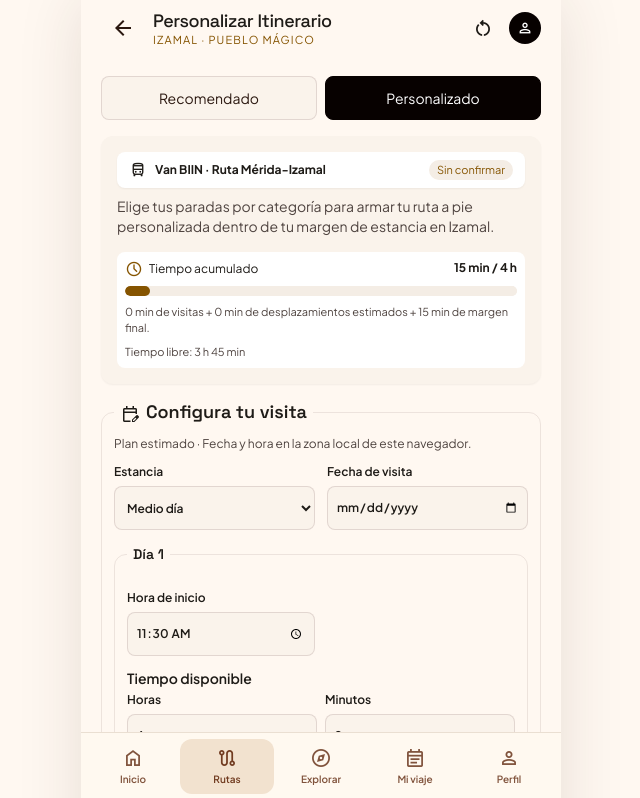
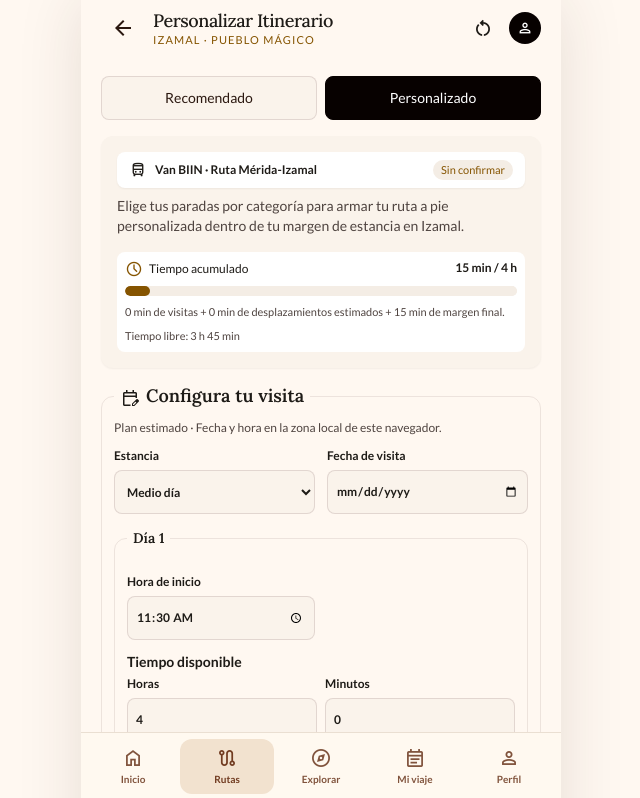
Before and after one commit to David08L-U/BIIN, a React (Vite) app in the folder frontend/: page /rutas/izamal/personalizar in a window 1280 px wide. Shown: the top 798 px of the page, without its empty margins (319-959 px from the left). Built offline with nearby package versions, Linux system fonts and the light colour scheme.

Commit message:
style(frontend): unificar titulos en Lora y controles en Lato

```diff
--- a/frontend/src/styles/detalle-izamal.css
+++ b/frontend/src/styles/detalle-izamal.css
@@ -199,7 +199,7 @@
 }
 
 .izamal-metrica-cabecera h2 {
-  font-family: 'Plus Jakarta Sans', sans-serif;
+  font-family: var(--fuente-titulos);
   font-size: 12px;
   line-height: 16px;
   font-weight: 600;
@@ -236,7 +236,7 @@
 }
 
 .izamal-valor strong {
-  font-family: 'Space Grotesk', sans-serif;
+  font-family: var(--fuente-titulos);
   font-size: 28px;
   line-height: 32px;
   font-weight: 700;
--- a/frontend/src/styles/global.css
+++ b/frontend/src/styles/global.css
@@ -1,8 +1,11 @@
-@import url('https://fonts.googleapis.com/css2?family=Plus+Jakarta+Sans:wght@400;500;600;700&family=Space+Grotesk:wght@500;600;700&display=swap');
+@import url('https://fonts.googleapis.com/css2?family=Lato:wght@400;700;900&family=Lora:wght@400;500;600;700&display=swap');
 
 /* Base visual tomada del HTML de Melanie. RNF01 / RNF02. */
 
 :root {
+  --fuente-titulos: 'Lora', Georgia, serif;
+  --fuente-texto: 'Lato', sans-serif;
+
   --color-primario: #2b1810;
   --color-primario-oscuro: #1a0f09;
   --color-fondo: #fff8f1;
@@ -19,7 +22,7 @@
   --radio: 8px;
   --espacio: 16px;
 
-  font-family: 'Plus Jakarta Sans', sans-serif;
+  font-family: var(--fuente-texto);
   line-height: 1.5;
   color: var(--color-texto);
   background: var(--color-fondo);
@@ -39,8 +42,15 @@ body {
 h1,
 h2,
 h3,
+h4,
+h5,
+h6,
 .marca {
-  font-family: 'Space Grotesk', sans-serif;
+  font-family: var(--fuente-titulos);
+}
+
+:where(button, input, select, textarea) {
+  font-family: var(--fuente-texto);
 }
 
 a {
--- a/frontend/src/styles/itinerario-izamal.css
+++ b/frontend/src/styles/itinerario-izamal.css
@@ -14,7 +14,7 @@
 }
 
 .iz-plan :is(h1, h2, h3, p) { margin: 0; }
-.iz-plan :is(h1, h2, h3) { font-family: 'Space Grotesk', sans-serif; font-weight: 600; }
+.iz-plan :is(h1, h2, h3) { font-family: var(--fuente-titulos); font-weight: 600; }
 .iz-plan h1 { font-size: 18px; line-height: 24px; letter-spacing: -0.025em; }
 .iz-plan h2, .iz-plan h3 { font-size: 18px; line-height: 24px; }
 .iz-plan :where(button, input) { font: inherit; }
@@ -69,7 +69,7 @@
 .iz-plan-insignia { display: inline-block; padding: 2px 8px; border: 1px solid #d3c3be4d; border-radius: 6px; background: #faf3eb; color: #653e00; font-size: 11px; line-height: 14px; font-weight: 600; }
 .iz-plan-formulario { display: grid; gap: 12px; }
 .iz-plan-config { margin: 16px 0 0; }
-.iz-plan-config legend { padding: 0 6px; font-family: 'Space Grotesk', sans-serif; font-size: 18px; line-height: 24px; font-weight: 600; }
+.iz-plan-config legend { padding: 0 6px; font-family: var(--fuente-titulos); font-size: 18px; line-height: 24px; font-weight: 600; }
 .iz-plan-config legend .biin-icon { margin-right: 6px; vertical-align: middle; }
 .iz-plan-config > p { font-size: 12px; line-height: 16px; color: #4f4440; }
 .iz-plan-campos { display: grid; grid-template-columns: repeat(2, minmax(0, 1fr)); gap: 12px; margin: 12px 0; }
@@ -123,11 +123,11 @@
 .iz-plan-conexion { position: relative; overflow: hidden; margin-top: 16px; }
 .iz-plan-conexion::before { content: ''; position: absolute; inset: 0 0 auto; height: 4px; background: linear-gradient(to right, #fdae3f, #73584e66, #fdae3f); }
 .iz-plan-conexion-titulo { display: flex; flex-wrap: wrap; align-items: center; justify-content: space-between; gap: 8px; margin: 2px 0 14px; }
-.iz-plan-conexion-titulo h2 { padding: 4px 10px; border: 1px solid #d3c3be66; border-radius: 4px; background: #f4ede5; font-family: 'Plus Jakarta Sans', sans-serif; font-size: 11px; line-height: 14px; letter-spacing: 0.05em; text-transform: uppercase; }
+.iz-plan-conexion-titulo h2 { padding: 4px 10px; border: 1px solid #d3c3be66; border-radius: 4px; background: #f4ede5; font-family: var(--fuente-titulos); font-size: 11px; line-height: 14px; letter-spacing: 0.05em; text-transform: uppercase; }
 .iz-plan-conexion-titulo > span { font-size: 11px; line-height: 14px; color: #4f4440; }
 .iz-plan-conexion-fila { display: flex; align-items: flex-start; gap: 14px; }
 .iz-plan-conexion-fila > .biin-icon { display: grid; place-items: center; width: 28px; height: 28px; margin-top: 2px; border: 1px solid #d3c3be4d; border-radius: 8px; background: #faf3eb; color: #855400; }
-.iz-plan-conexion-fila strong { display: block; font-family: 'Space Grotesk', sans-serif; font-size: 18px; line-height: 24px; font-weight: 600; }
+.iz-plan-conexion-fila strong { display: block; font-family: var(--fuente-titulos); font-size: 18px; line-height: 24px; font-weight: 600; }
 .iz-plan-conexion-fila p:last-child { color: #4f4440; font-size: 12px; line-height: 16px; }
 .iz-plan-conexion .iz-plan-conexion-margen { display: flex; gap: 8px; align-items: center; border-left: 1px dashed #d3c3be; padding: 2px 0 2px 16px; margin: 12px 0 12px 14px; font-size: 11px; line-height: 14px; color: #4f4440; }
 .iz-plan-filtros { display: flex; flex-wrap: wrap; gap: 8px; margin: 16px 0 20px; }
@@ -160,7 +160,7 @@
 .iz-plan-consejos > div { display: grid; grid-template-columns: repeat(2, minmax(0, 1fr)); gap: 12px; margin-top: 12px; }
 .iz-plan-consejos article { display: flex; flex-direction: column; gap: 12px; padding: 14px; }
 .iz-plan-consejos article > .biin-icon { color: #855400; }
-.iz-plan-consejos h3 { font-family: 'Plus Jakarta Sans', sans-serif; font-size: 12px; line-height: 16px; }
+.iz-plan-consejos h3 { font-family: var(--fuente-titulos); font-size: 12px; line-height: 16px; }
 .iz-plan-consejos p { color: #4f4440; font-size: 12px; line-height: 18px; }
 .iz-plan-resumen-final { display: grid; gap: 12px; margin: 24px -16px 0; padding: 16px; border-top: 1px solid #d3c3be4d; background: #ffffffed; font-size: 12px; line-height: 16px; }
 .iz-plan-acciones { display: grid; grid-template-columns: repeat(2, minmax(0, 1fr)); gap: 10px; }
@@ -193,7 +193,7 @@
 .iz-plan .iz-plan-lugar-seleccion { display: flex; align-items: flex-start; gap: 8px; cursor: pointer; }
 .iz-plan-lugar input { flex-shrink: 0; width: 20px; height: 20px; margin: 2px 0 0; accent-color: #070100; }
 .iz-plan-lugar-textos { display: flex; flex: 1; flex-wrap: wrap; justify-content: space-between; align-items: flex-start; gap: 4px 8px; min-width: 0; }
-.iz-plan-lugar-titulo { font-family: 'Space Grotesk', sans-serif; font-size: 18px; line-height: 24px; font-weight: 500; }
+.iz-plan-lugar-titulo { font-family: var(--fuente-titulos); font-size: 18px; line-height: 24px; font-weight: 500; }
 .iz-plan-lugar-detalle { margin: 4px 0 0 28px; }
 .iz-plan-lugar-detalle > p { margin-bottom: 8px; color: #4f4440; font-size: 12px; line-height: 16px; }
 .iz-plan-metadatos { display: flex; flex-wrap: wrap; align-items: center; gap: 8px; }
--- a/frontend/src/styles/melanie.css
+++ b/frontend/src/styles/melanie.css
@@ -195,6 +195,7 @@
 }
 
 .melanie-mapa .leaflet-container {
+  font-family: var(--fuente-texto);
   z-index: 0;
 }
 
@@ -298,7 +299,7 @@
   border: 1px solid #fdae3f33;
   border-radius: 30px;
   color: #2b1810;
-  font-family: 'Space Grotesk', sans-serif !important;
+  font-family: var(--fuente-texto);
   font-size: 10px !important;
   font-weight: 700 !important;
   cursor: pointer;
--- a/frontend/src/styles/perfil.css
+++ b/frontend/src/styles/perfil.css
@@ -172,7 +172,7 @@
   color: #855400;
   display: grid;
   place-items: center;
-  font-family: 'Space Grotesk', sans-serif;
+  font-family: var(--fuente-titulos);
   font-size: 24px;
   font-weight: 600;
 }
@@ -249,7 +249,7 @@
 
 .perfil-seccion-cabecera h2 {
   margin: 0;
-  font: 600 11px/16px 'Plus Jakarta Sans', sans-serif;
+  font: 600 11px/16px var(--fuente-texto);
   text-transform: uppercase;
   letter-spacing: .04em;
   color: #6a5b56;
@@ -302,7 +302,7 @@
 
 .perfil-metrica strong {
   margin-top: 8px;
-  font: 600 18px/24px 'Space Grotesk', sans-serif;
+  font: 600 18px/24px var(--fuente-titulos);
   letter-spacing: -.02em;
 }
 
@@ -444,7 +444,7 @@
 }
 
 .perfil-itinerario h3 {
-  font: 600 14px/18px 'Plus Jakarta Sans', sans-serif;
+  font: 600 14px/18px var(--fuente-texto);
   margin: 12px 0 0;
   overflow-wrap: anywhere;
 }
--- a/frontend/src/styles/rutas-melanie.css
+++ b/frontend/src/styles/rutas-melanie.css
@@ -322,7 +322,7 @@
 
 .rutas-precio strong {
   letter-spacing: -0.025em;
-  font-family: 'Space Grotesk', sans-serif;
+  font-family: var(--fuente-titulos);
   font-size: 18px;
   line-height: 24px;
   font-weight: 700;
```
